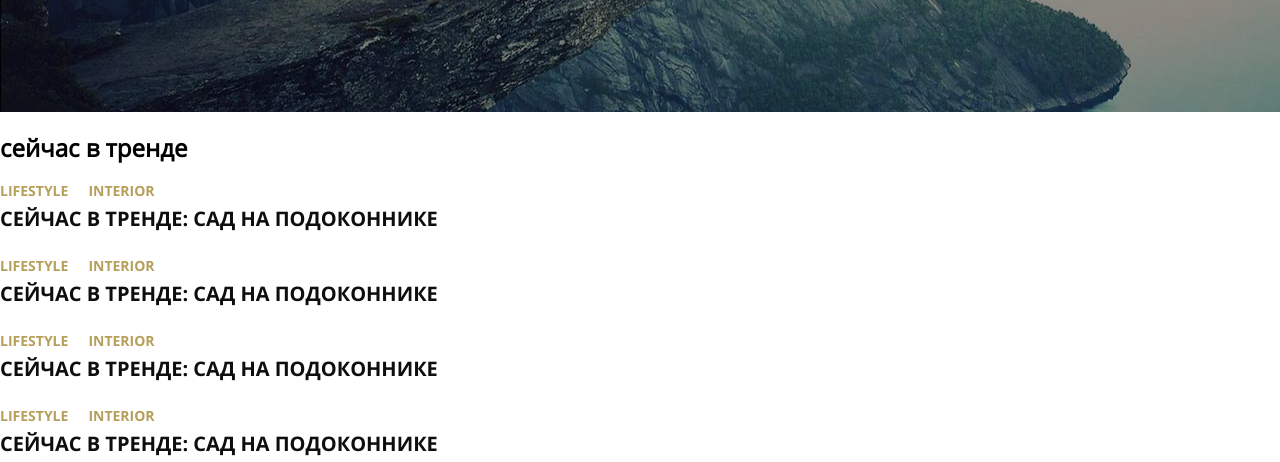
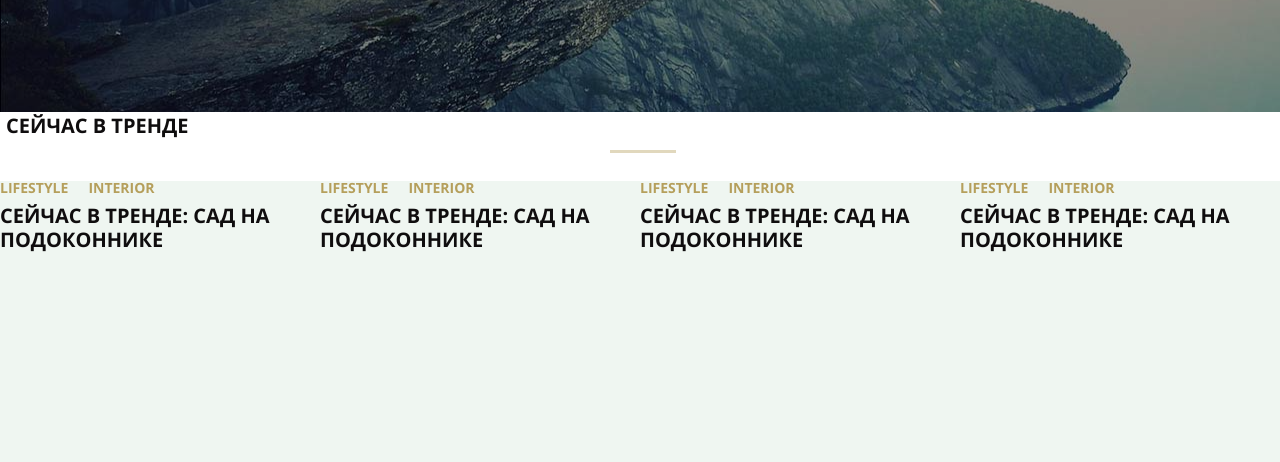
Before and after one commit to Eineleine/mq-diplom, a plain HTML site: page index.html in a window 1280 px wide. Shown: the part 338-800 px from the top of the page. Drawn offline with Linux system fonts and the light colour scheme; files whose address does not match are found by name.

Commit message:
Add files via upload

```diff
--- a/css/style.css
+++ b/css/style.css
@@ -87,6 +87,31 @@
     text-align: center;
   }
   /* ------------------Main---------------- */
+  .banner-section {
+    display: flex;
+  }
+  .banner-title {
+    font-size: 20px;
+    text-transform: uppercase;
+    color: #0f0d0e;
+    font-family: "OpenSans-Bold";
+    margin: 0 auto;
+    padding-left: 6px;
+  }
+  .banner-title:after {
+    content: '';
+    width: 66px;
+    border-bottom: 3px solid #b59f5b;
+    display: block;
+    text-align: center;
+    margin: 11px auto 28px;
+    opacity: 0.4;
+  }
+  .banner-card {
+    width: 414px;
+    height: 319px;
+    background-color: #eff6f1;
+  }
   .wrapper {
     width: 1170px;
     justify-content: space-between;
```
